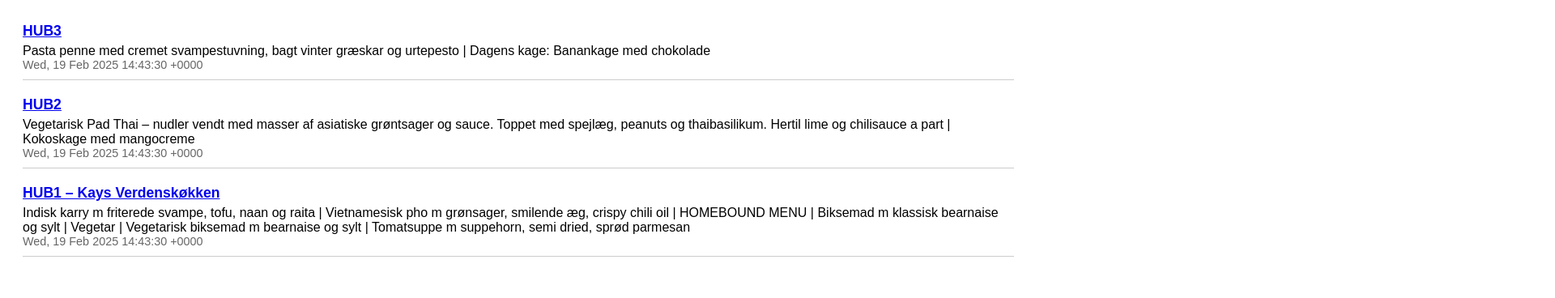
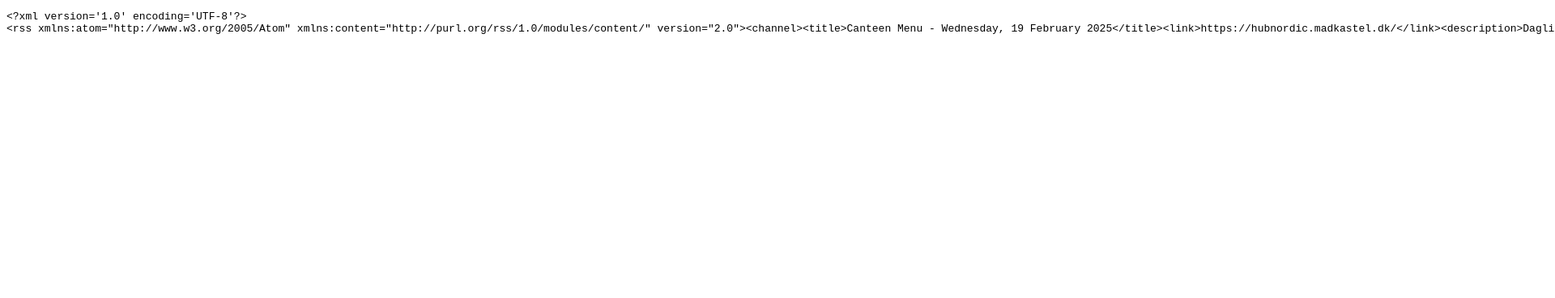
Before and after one commit to arctoz00/canteen-rss-feed, a plain HTML site: page index.html in a window 1280 px wide. Shown: the top 368 px of the page at 81% size, 1920 px wide, since content can reach past the window. Drawn offline with Linux system fonts and the light colour scheme.

Commit message:
commit updates

```diff
--- a/index.html
+++ b/index.html
@@ -2,72 +2,20 @@
 <html lang="da">
 <head>
   <meta charset="UTF-8">
-  <title>Canteen Menu RSS Feed</title>
-  <style>
-    body {
-      font-family: Arial, sans-serif;
-      padding: 20px;
-      background: #ffffff;
-    }
-    .item {
-      margin-bottom: 20px;
-      border-bottom: 1px solid #ccc;
-      padding-bottom: 10px;
-    }
-    .title {
-      font-weight: bold;
-      font-size: 1.1em;
-      margin-bottom: 5px;
-    }
-    .description {
-      margin-top: 5px;
-    }
-    .pubDate {
-      font-size: 0.9em;
-      color: #666;
-    }
-  </style>
+  <title>Raw RSS Feed</title>
 </head>
 <body>
-  <div id="feedContent">
-    <!-- RSS-feedindholdet indsættes her -->
-  </div>
-
+  <pre id="rawFeed">Henter RSS-feed…</pre>
   <script>
-    // Sæt den fulde URL til dit RSS-feed her:
-    var feedUrl = "https://arctoz00.github.io/canteen-rss-feed/feed.xml";
-
-    function loadRSS(url, callback) {
-      var xhr = new XMLHttpRequest();
-      xhr.open("GET", url, true);
-      xhr.onreadystatechange = function() {
-        if (xhr.readyState === 4 && xhr.status === 200) {
-          callback(xhr.responseXML);
-        }
-      };
-      xhr.send(null);
-    }
-
-    function renderRSS(xml) {
-      var items = xml.getElementsByTagName("item");
-      var html = "";
-      for (var i = 0; i < items.length; i++) {
-        var title = items[i].getElementsByTagName("title")[0].textContent;
-        var link = items[i].getElementsByTagName("link")[0].textContent;
-        var description = items[i].getElementsByTagName("description")[0].textContent;
-        var pubDate = items[i].getElementsByTagName("pubDate")[0].textContent;
-        html += "<div class='item'>";
-        html += "<div class='title'><a href='" + link + "' target='_blank'>" + title + "</a></div>";
-        html += "<div class='description'>" + description + "</div>";
-        html += "<div class='pubDate'>" + pubDate + "</div>";
-        html += "</div>";
-      }
-      document.getElementById("feedContent").innerHTML = html;
-    }
-
-    document.addEventListener("DOMContentLoaded", function() {
-      loadRSS(feedUrl, renderRSS);
-    });
+    // Hent RSS-feedet og udskriv det som ren tekst
+    fetch('https://arctoz00.github.io/canteen-rss-feed/feed.xml')
+      .then(response => response.text())
+      .then(data => {
+        document.getElementById('rawFeed').textContent = data;
+      })
+      .catch(error => {
+        document.getElementById('rawFeed').textContent = 'Fejl ved hentning af feed: ' + error;
+      });
   </script>
 </body>
 </html>
```
Also changed, not shown: 1 other file.
